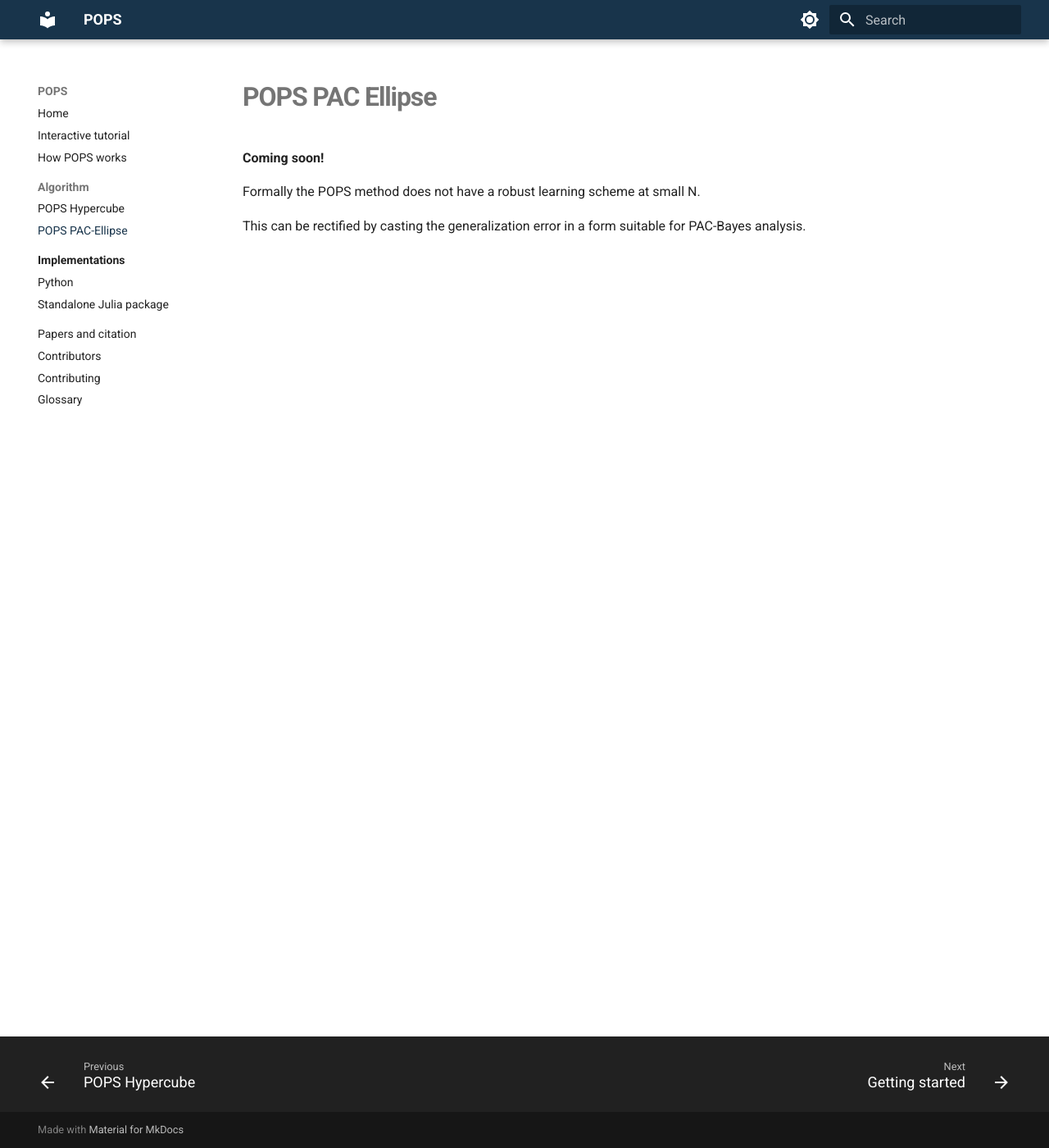
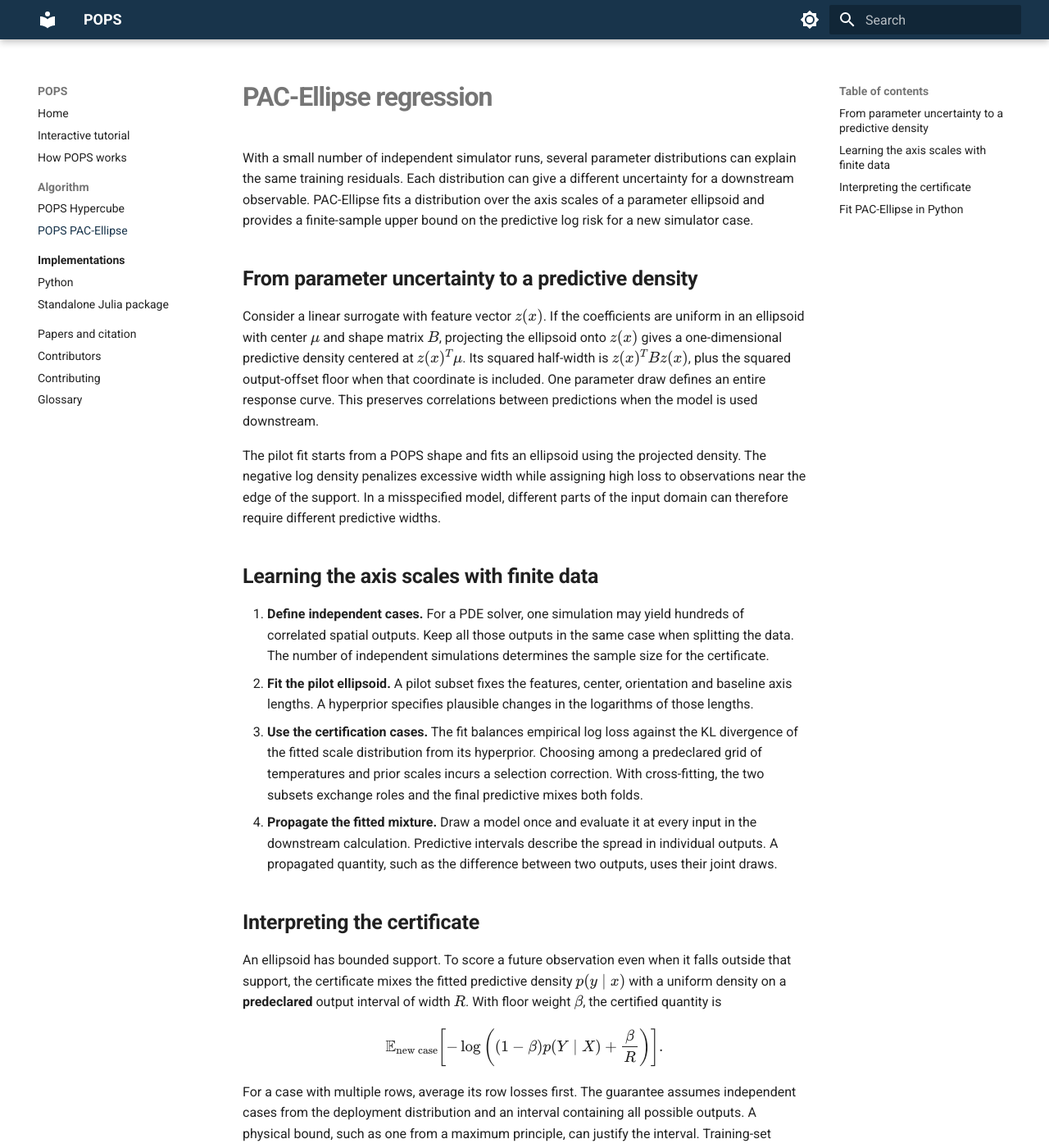
Before and after one commit to POPS-UQ/POPS-UQ.github.io, an MkDocs documentation site: the page built from docs/method/pac-ellipse.md, in a window 1280 px wide and 1400 px high. Shown: the whole window at 82% size. Built offline with MkDocs 1.6.1 and Material for MkDocs 9.7.7, drawn with Linux system fonts in a browser that asks for light colours; some of the changed text lies outside the part shown.

Commit message:
Replace the PAC-Ellipse placeholder with a method guide and homepage link

```diff
--- a/docs/method/pac-ellipse.md
+++ b/docs/method/pac-ellipse.md
@@ -1,7 +1,32 @@
-# POPS PAC Ellipse
+# PAC-Ellipse regression
 
-**Coming soon!**
+With a small number of independent simulator runs, several parameter distributions can explain the same training residuals. Each distribution can give a different uncertainty for a downstream observable. PAC-Ellipse fits a distribution over the axis scales of a parameter ellipsoid and provides a finite-sample upper bound on the predictive log risk for a new simulator case.
 
-Formally the POPS method does not have a robust learning scheme at small N.
+## From parameter uncertainty to a predictive density
 
-This can be rectified by casting the generalization error in a form suitable for PAC-Bayes analysis.
+Consider a linear surrogate with feature vector \\(z(x)\\). If the coefficients are uniform in an ellipsoid with center \\(\\mu\\) and shape matrix \\(B\\), projecting the ellipsoid onto \\(z(x)\\) gives a one-dimensional predictive density centered at \\(z(x)^T\\mu\\). Its squared half-width is \\(z(x)^T B z(x)\\), plus the squared output-offset floor when that coordinate is included. One parameter draw defines an entire response curve. This preserves correlations between predictions when the model is used downstream.
+
+The pilot fit starts from a POPS shape and fits an ellipsoid using the projected density. The negative log density penalizes excessive width while assigning high loss to observations near the edge of the support. In a misspecified model, different parts of the input domain can therefore require different predictive widths.
+
+## Learning the axis scales with finite data
+
+1. **Define independent cases.** For a PDE solver, one simulation may yield hundreds of correlated spatial outputs. Keep all those outputs in the same case when splitting the data. The number of independent simulations determines the sample size for the certificate.
+2. **Fit the pilot ellipsoid.** A pilot subset fixes the features, center, orientation and baseline axis lengths. A hyperprior specifies plausible changes in the logarithms of those lengths.
+3. **Use the certification cases.** The fit balances empirical log loss against the KL divergence of the fitted scale distribution from its hyperprior. Choosing among a predeclared grid of temperatures and prior scales incurs a selection correction. With cross-fitting, the two subsets exchange roles and the final predictive mixes both folds.
+4. **Propagate the fitted mixture.** Draw a model once and evaluate it at every input in the downstream calculation. Predictive intervals describe the spread in individual outputs. A propagated quantity, such as the difference between two outputs, uses their joint draws.
+
+## Interpreting the certificate
+
+An ellipsoid has bounded support. To score a future observation even when it falls outside that support, the certificate mixes the fitted predictive density \\(p(y\\mid x)\\) with a uniform density on a **predeclared** output interval of width \\(R\\). With floor weight \\(\\beta\\), the certified quantity is
+
+\\[
+\\mathbb{E}_{\\mathrm{new\\ case}}\\!\\left[-\\log\\left((1-\\beta)p(Y\\mid X)+\\frac{\\beta}{R}\\right)\\right].
+\\]
+
+For a case with multiple rows, average its row losses first. The guarantee assumes independent cases from the deployment distribution and an interval containing all possible outputs. A physical bound, such as one from a maximum principle, can justify the interval. Training-set extrema alone cannot establish it.
+
+The implementation reports an upper bound for the stored finite mixture, with a confidence level that accounts for sampling and Monte Carlo error. Compare it with the trivial loss ceiling \\(\\log(R/\\beta)\\) to see whether it is informative. This is a guarantee on expected log loss. Coverage of a 95% predictive interval is a separate empirical question.
+
+## Fit PAC-Ellipse in Python
+
+Use `POPSEllipseRegression(regularization="PAC", y_bounds=(lo, hi))` on the JAX integration branch. The package guide fits a polynomial surrogate to a bounded sinusoid, reads its certificate and propagates predictions. [Runnable JAX guide](https://github.com/POPS-UQ/popsregression/blob/jax-integration/docs/pac-ellipse.md) · [Sim2Science paper](https://openreview.net/forum?id=gD3LoosP0w)
```
Also changed, not shown: docs/index.md (+2 -0 lines).
